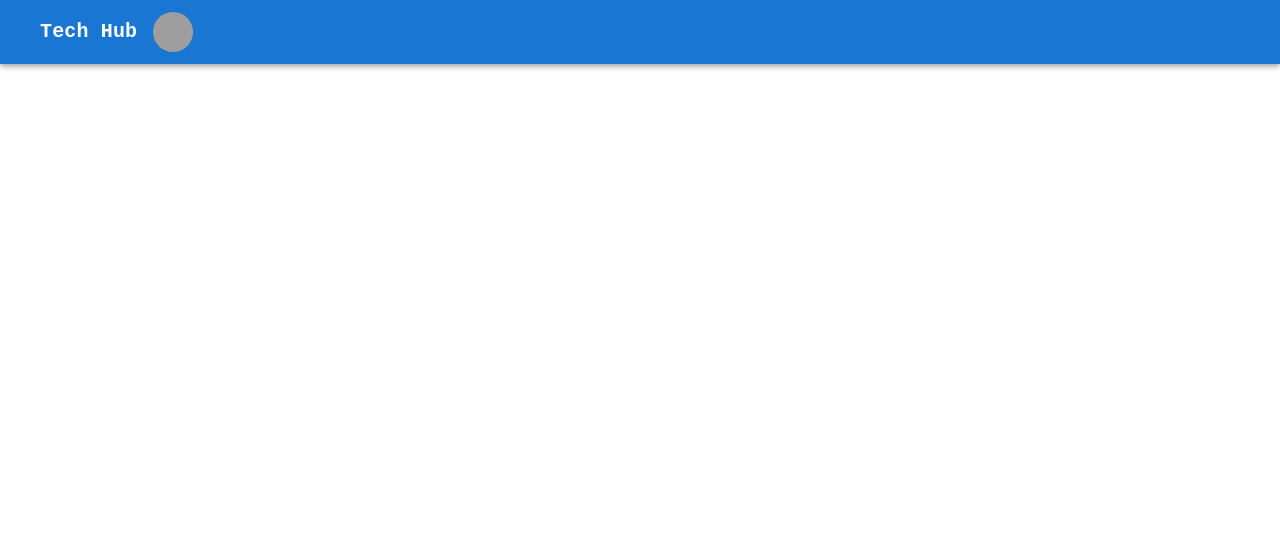
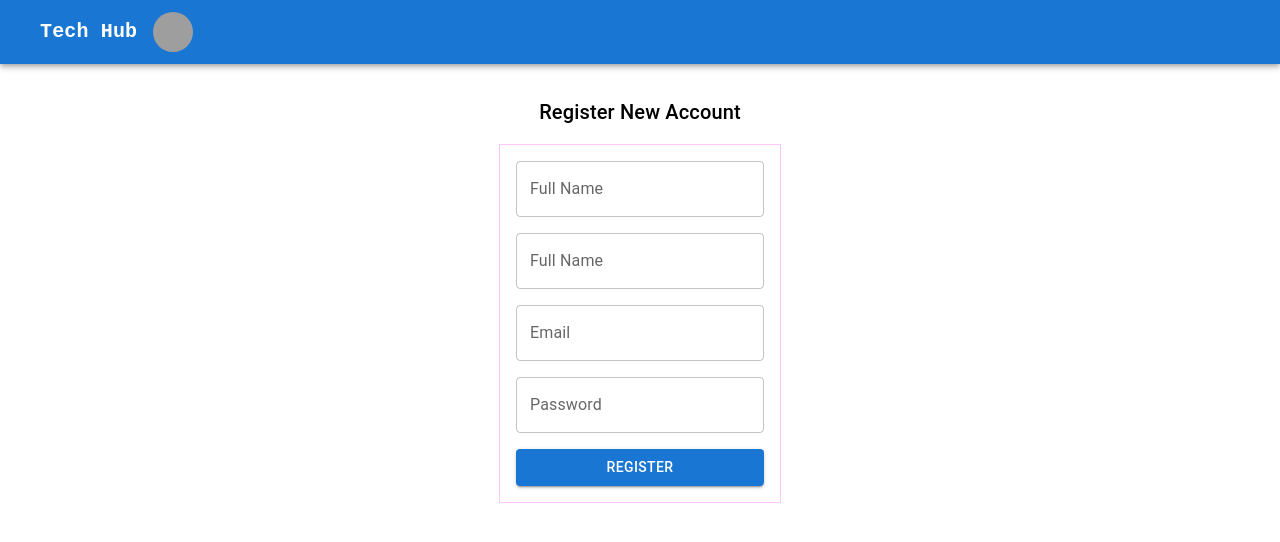
Before and after one commit to IDRIS-Adam/E-Commerce-MERN-STACK, a React (Vite) app in the folder Frontend/: page /register in a window 1280 px wide. Before the commit this address had no page. Shown: the top 542 px of the page. Built offline with nearby package versions, Linux system fonts and the light colour scheme; grey boxes are pictures that could not be loaded; some icons are missing.

Commit message:
Register Page

```diff
--- a/Frontend/src/App.tsx
+++ b/Frontend/src/App.tsx
@@ -4,6 +4,7 @@ import './App.css'
 import HomePage from './pages/HomePage';
 import LoginPage from './pages/LoginPage';
 import NavBar from './components/NavBar';
+import RegisterPage from './pages/RegisterPage';
 
 function App() {
 
@@ -13,8 +14,9 @@ function App() {
       <NavBar />
       <Routes>
         <Route path='/' element={ <HomePage/> } />
-        <Route path='/login' element={ <LoginPage/> } />
-      </Routes>
+        <Route path='/login' element={<LoginPage />} />
+        <Route path='/register' element={<RegisterPage />} />
+        </Routes>
     </BrowserRouter>
   )
 }
--- a/Frontend/src/Constants/baseURL.ts
+++ b/Frontend/src/Constants/baseURL.ts
@@ -1 +1 @@
-export const BASE_URL = "http://localhost:300";
+export const BASE_URL = "http://localhost:3001";
--- /dev/null
+++ b/Frontend/src/pages/RegisterPage.tsx
@@ -0,0 +1,82 @@
+import { Box, Button, Container, TextField, Typography } from "@mui/material";
+import { useRef, useState } from "react";
+import { BASE_URL } from "../Constants/baseURL";
+
+const RegisterPage = () => {
+    const [error, setError] = useState("");
+    const firstNameRef = useRef<HTMLInputElement>(null);
+    const lastNameRef = useRef<HTMLInputElement>(null);
+    const emailRef = useRef<HTMLInputElement>(null);
+    const passwordRef = useRef<HTMLInputElement>(null);
+
+    const onSubmit = async() => {
+        const firstName = firstNameRef.current?.value;
+        const lastName = lastNameRef.current?.value;
+        const email = emailRef.current?.value;
+        const password = passwordRef.current?.value;
+
+        console.log(firstName, lastName, email, password)
+        /// Make the call to API to create the user
+        const response = await fetch(`${BASE_URL}/user/register`, {
+            method: "POST",
+            headers: {
+                'Content-Type': 'application/json'
+            },
+            body: JSON.stringify({
+                firstName,
+                lastName,
+                email,
+                password
+            }),
+        });
+        if (!response.ok) {
+
+            setError("Email already exists, Please try again !")
+            return;
+        }
+
+        const data = await response.json();
+        console.log(data);
+    }
+
+
+
+
+
+    ///////////////////////////////////////
+  return (
+    <Container>
+      <Box
+        sx={{
+          display: "flex",
+          flexDirection: "column",
+          justifyContent: "center",
+          alignItems: "center",
+          mt: 4,
+        }}
+      >
+        <Typography variant="h6">Register New Account</Typography>
+        <Box
+          sx={{
+            display: "flex",
+            flexDirection: "column",
+            gap: 2,
+            mt: 2,
+            border: 1,
+            p: 2,
+            borderColor: "#f5f5",
+          }}
+        >
+          <TextField inputRef={firstNameRef} label="Full Name" name="fullName" />
+          <TextField inputRef={lastNameRef} label="Full Name" name="fullName" />
+          <TextField inputRef={emailRef} label="Email" type="email" name="email" />
+          <TextField inputRef={passwordRef} type="password" label="Password" name="password" />
+                  <Button onClick={onSubmit} variant="contained">Register</Button>
+                  {error && <Typography sx={{ color: "red" }}>{error }</Typography>}
+        </Box>
+      </Box>
+    </Container>
+  );
+};
+
+export default RegisterPage;
```
Also changed, not shown: 1 other file (tests, documents, lock files or other folders).
